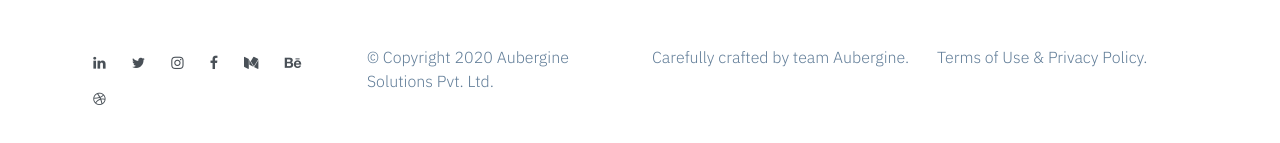
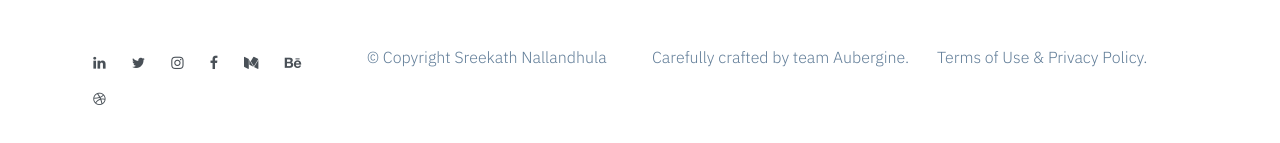
Before and after one commit to Srikanth0035/aubergine, a plain HTML site: page index.html in a window 1280 px wide. Shown: the part 4796-4939 px from the top of the page. Drawn offline with nearby package versions, Linux system fonts and the light colour scheme.

Commit message:
updated copyright text

```diff
--- a/index.html
+++ b/index.html
@@ -435,7 +435,7 @@
             <i class="fa fa-dribbble" aria-hidden="true"></i>
           </div>
           <div class="col-sm-10 col-md-6 col-lg-3">
-            <p>© Copyright 2020 Aubergine Solutions Pvt. Ltd.</p>
+            <p>© Copyright Sreekath Nallandhula</p>
           </div>
           <div class="col-sm-10 col-md-6 col-lg-3">
             <p>Carefully crafted by team Aubergine.</p>
```
